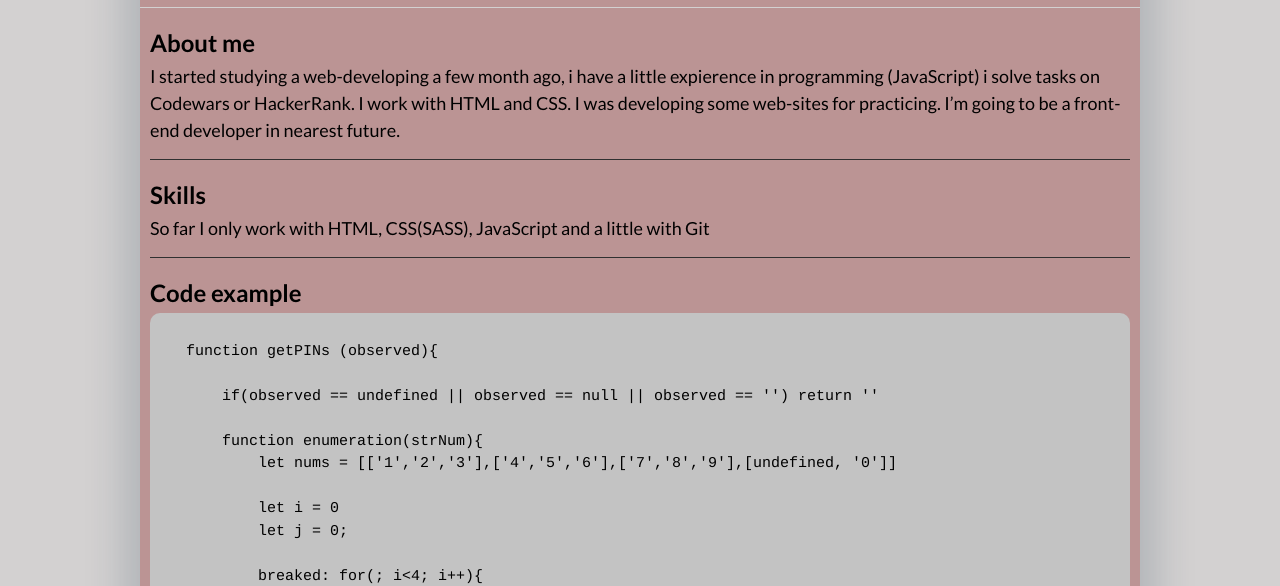
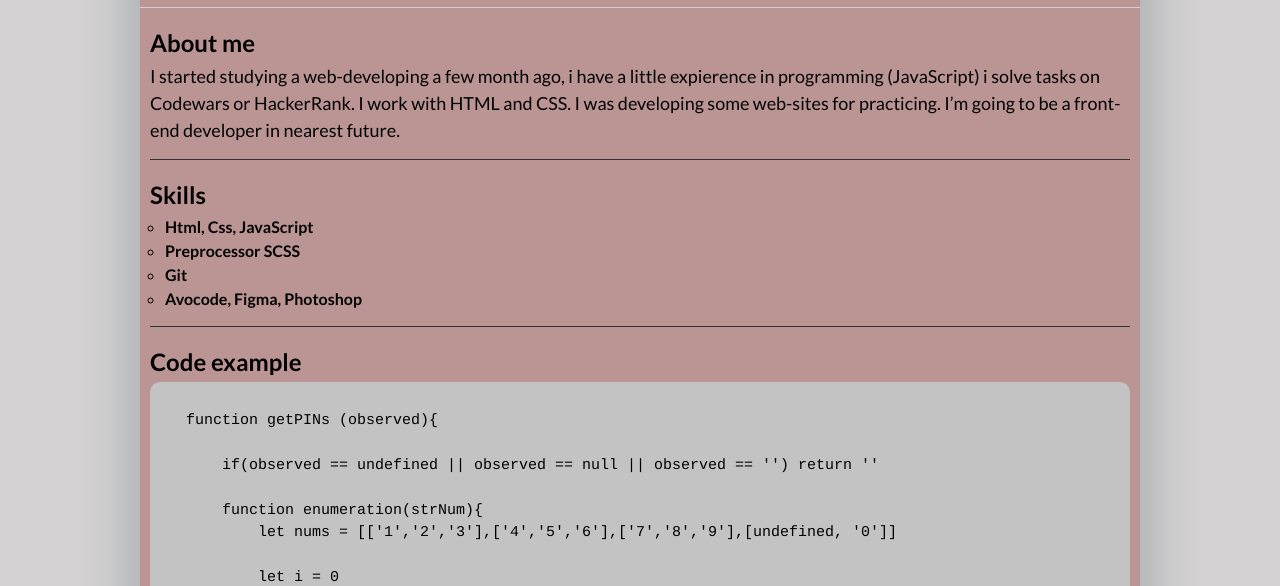
Before and after one commit to Astro2k19/rsschool-cv, a plain HTML site: page index.html in a window 1280 px wide. Shown: the part 214-800 px from the top of the page. Drawn offline with Linux system fonts and the light colour scheme.

Commit message:
feat: remake skills list

```diff
--- a/index.html
+++ b/index.html
@@ -42,7 +42,12 @@
                         </li>
                         <li class="body-about__item">
                             <h1 class="body-about__title">Skills</h1>
-                            <p class="body-about__text">So far I only work with HTML, CSS(SASS), JavaScript and a little with Git</p>
+                            <ul class="body-about__list">
+                                <li class="body-about__list-item">Html, Css, JavaScript</li>
+                                <li class="body-about__list-item">Preprocessor SCSS</li>
+                                <li class="body-about__list-item">Git</li>
+                                <li class="body-about__list-item">Avocode, Figma, Photoshop</li>
+                            </ul>
                         </li>
                         <li class="body-about__item">
                             <h1 class="body-about__title">Code example</h1>
--- a/style.css
+++ b/style.css
@@ -199,6 +199,15 @@ a {
   border-bottom: 1px solid rgb(48, 48, 48);
 }
 
+.body-about__list-item{
+  list-style-type:circle;
+  font-weight: 700;
+}
+
+.body-about__list{
+  padding: 0 0 0 15px;
+}
+
 .body-about__item pre{
   font-family: courier, monospace;
   background-color: rgb(195 195 195);
```
